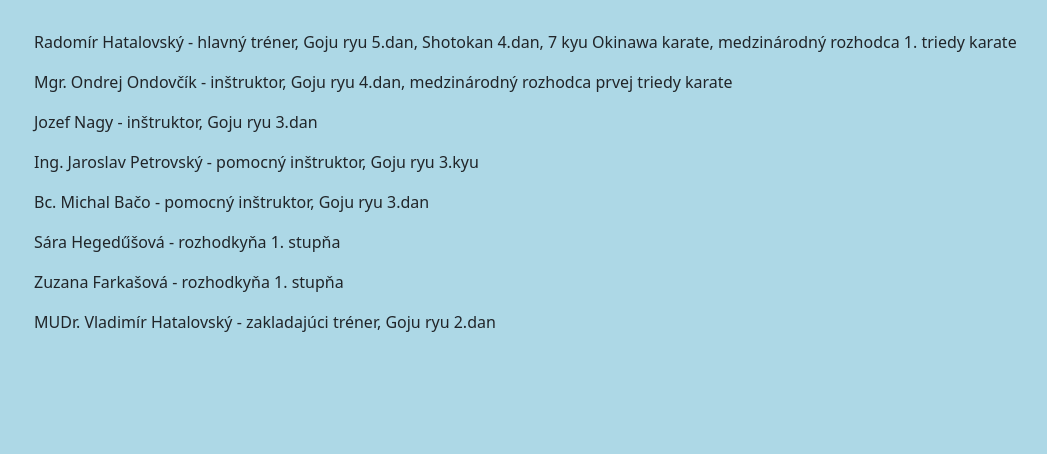
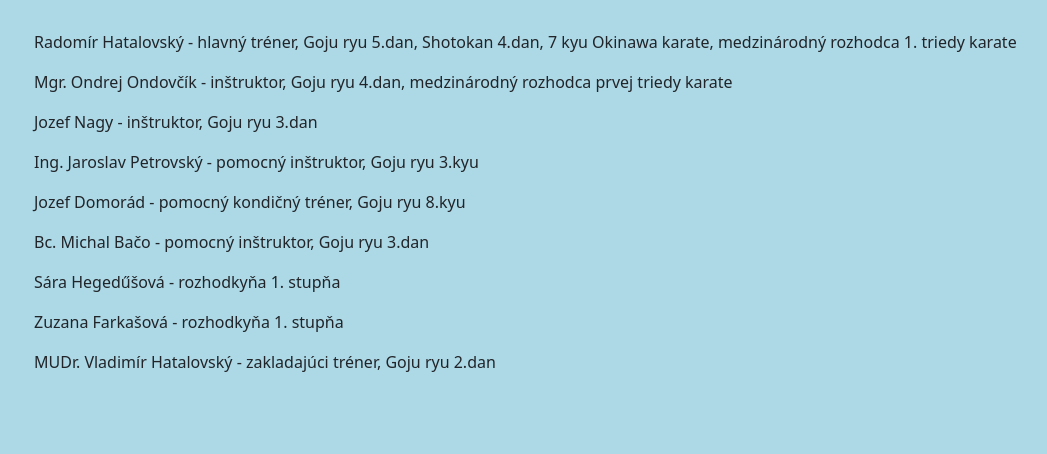
Before and after one commit to jarocomp/karatetv, a Django app: page /treneriaasistenti in a window 1280 px wide. Shown: the part 307-761 px from the top of the page, without its empty margins (48-1095 px from the left). Run offline with Django 5.2, Linux system fonts and the light colour scheme.

Commit message:
opravene3

```diff
--- a/karateweb/karatetv/templates/karatetv/treneriaasistenti.html
+++ b/karateweb/karatetv/templates/karatetv/treneriaasistenti.html
@@ -12,6 +12,7 @@
 <p>Mgr. Ondrej Ondovčík - inštruktor, Goju ryu 4.dan, medzinárodný rozhodca prvej triedy karate</p>
 <p>Jozef Nagy - inštruktor, Goju ryu 3.dan</p>
 <p>Ing. Jaroslav Petrovský - pomocný inštruktor, Goju ryu 3.kyu</p>
+<p>Jozef Domorád - pomocný kondičný tréner, Goju ryu 8.kyu</p>
 <p>Bc. Michal Bačo - pomocný inštruktor, Goju ryu 3.dan</p>
 <p>Sára Hegedűšová - rozhodkyňa 1. stupňa</p>
 <p>Zuzana Farkašová - rozhodkyňa 1. stupňa</p>
```
